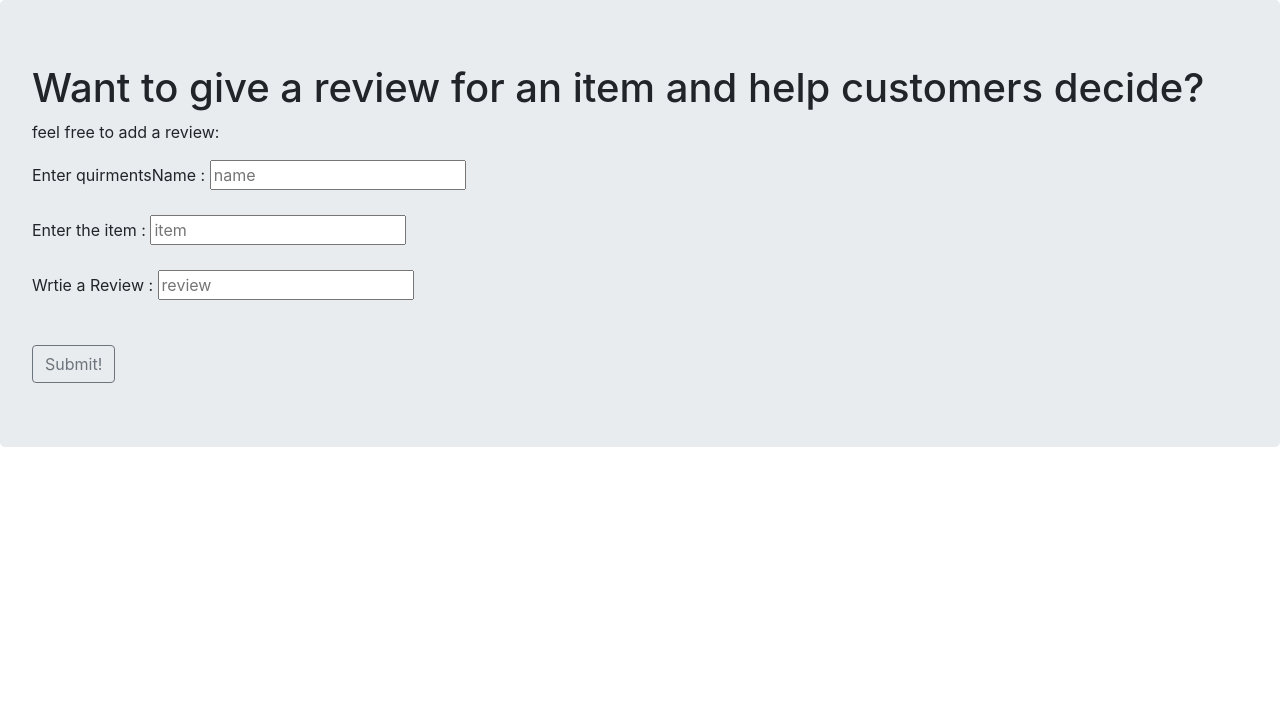
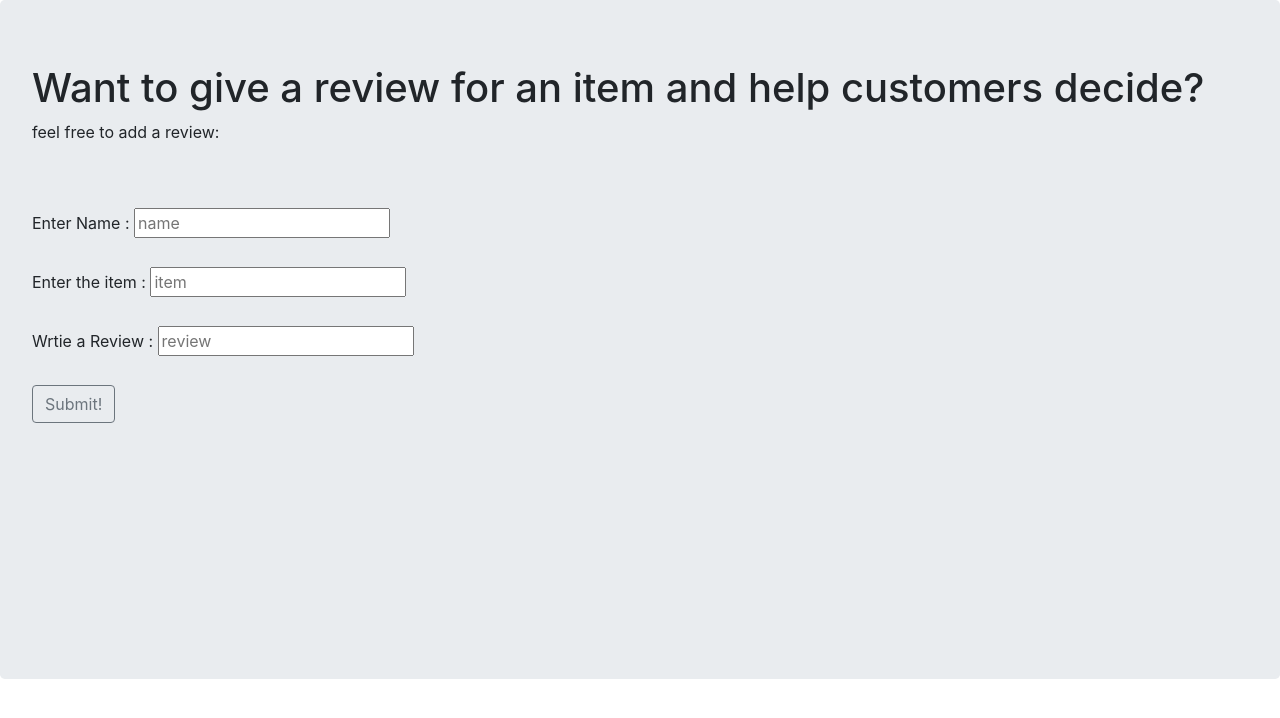
Before and after one commit to foadhussain/foad-intern-task, a Flask app: page /add in a window 1280 px wide. Shown: the part 56-774 px from the top of the page. Run offline with Flask 2, Linux system fonts and the light colour scheme; some libraries are stand-ins or nearby versions.

Commit message:
first commit

```diff
--- a/forms.py
+++ b/forms.py
@@ -5,7 +5,7 @@ from wtforms import StringField, IntegerField, SubmitField
 
 class AddForm(FlaskForm):
 
-    name = StringField('Enter quirmentsName :')
+    name = StringField('Enter Name :')
     item = StringField('Enter the item :')
     review = StringField('Wrtie a Review :')
     submit = SubmitField('Submit!')
--- a/templates/add.html
+++ b/templates/add.html
@@ -6,24 +6,31 @@
   <form method="POST">
       {# This hidden_tag is a CSRF security feature. #}
       {{ form.hidden_tag() }}
-  </form>
-  <form method="POST">
+      <br>
+      <br>
       {{ form.name.label }}
       {{form.name(placeholder="name") }}
-    </form>
-  <div class="a"></div>
-  <form method="POST">
+      <br>
+      <br>
       {{ form.item.label }}
       {{form.item(placeholder="item") }}
-  </form>
-  <div class="a"></div>
-  <form method="POST">
-      {{ form.review.label }} {{ form.review (placeholder="review" ) }}
-  </form>
-  <div class="a"></div>
-  <div class="a"></div>
-  <form method="POST">
+      <br>
+      <br>
+      {{ form.review.label }}
+      {{ form.review (placeholder="review" ) }}
+      <br>
+      <br>
       {{ form.submit(class="btn btn-outline-secondary") }}
+      <br>
+      <br>
+      <br>
+      <br>
+      <br>
+      <br>
+      <br>
+      <br>
+      <br>
+
   </form>
 
 </div>
```
Also changed, not shown: templates/delete.html (+18 -0 lines), templates/home.html (+18 -0 lines), templates/list.html (+13 -0 lines), templates/thankyou.html (+19 -0 lines), data.sqlite.
